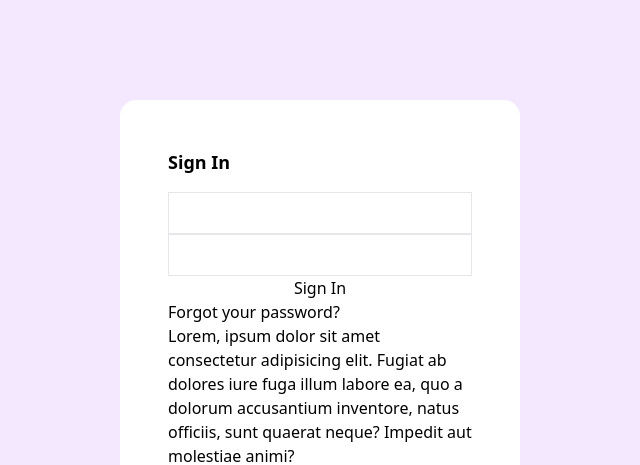
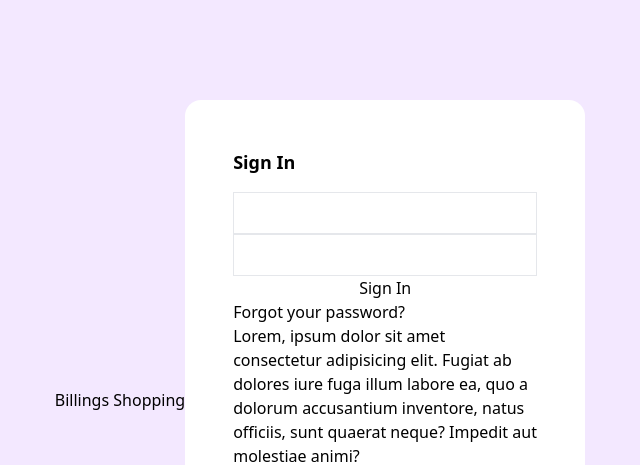
Before and after one commit to kenechukwuJosiah/git-github-crash-course, a plain HTML site: page index.html in a window 1280 px wide. Shown: the top 465 px of the page, without its empty margins (320-960 px from the left). Drawn offline with nearby package versions, Linux system fonts and the light colour scheme.

```diff
--- a/index.html
+++ b/index.html
@@ -24,6 +24,10 @@
 
 <body>
   <div class=" bg-purple-100 h-screen w-full flex items-center justify-center">
+    <div>
+      <a href="./pages/billing.html">Billings</a>
+      <a href="./pages/shopping.html">Shopping</a>
+    </div>
     <div class="h-[600px] bg-white w-[400px] rounded-2xl p-12">
       <h2 class="text-lg font-bold">Sign In</h2>
       <form class="mt-4">
```
